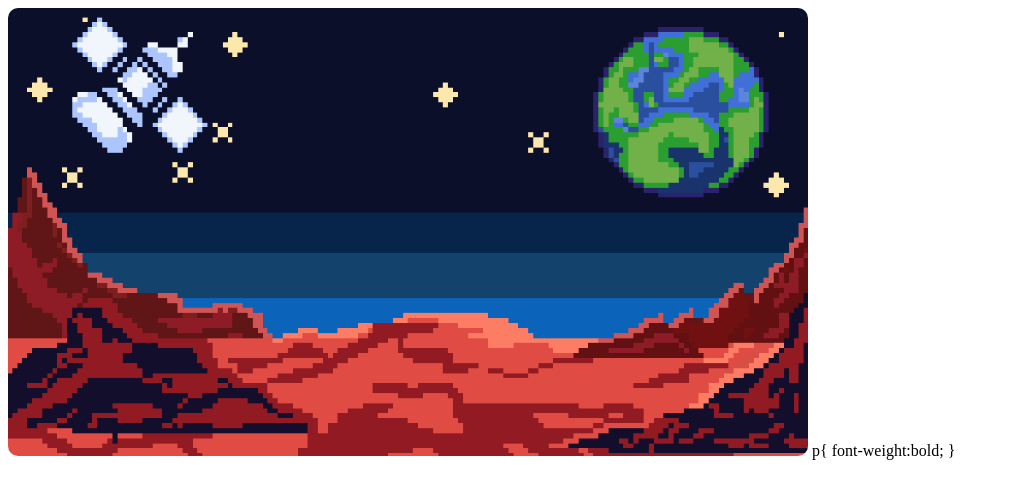
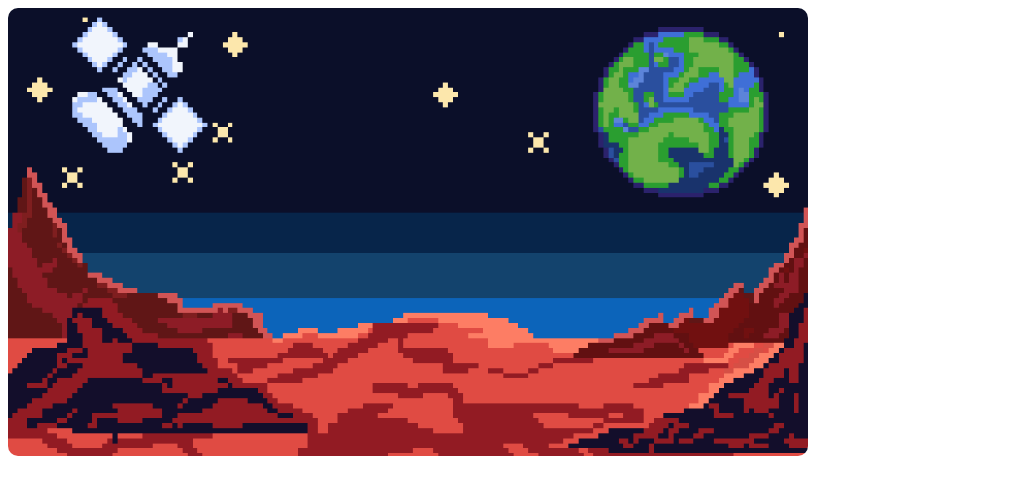
Before and after one commit to Froggo12376/mars-mission-trainer, a plain HTML site: page index.html in a window 1280 px wide. Shown: the top 478 px of the page, without its empty margins (0-1009 px from the left). Drawn offline with Linux system fonts and the light colour scheme.

Commit message:
bold fix

```diff
--- a/index.html
+++ b/index.html
@@ -20,9 +20,6 @@
   <!--Title Menu-->
   <div id="title-screen">
  <img src="images/mars-title.png" alt=""Mars Mission Title Art">
- p{
-  font-weight:bold;
- }
   <h1>Mars Outpost</h1>
   <p>Space Cadet Junior</p>
    </div>
```
